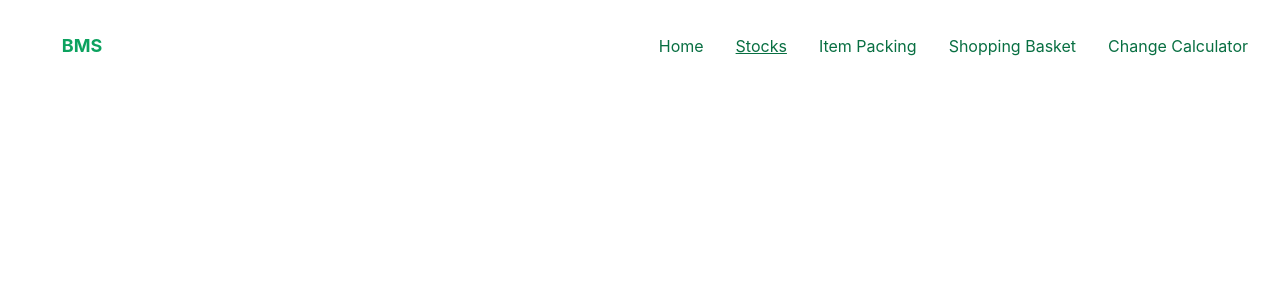
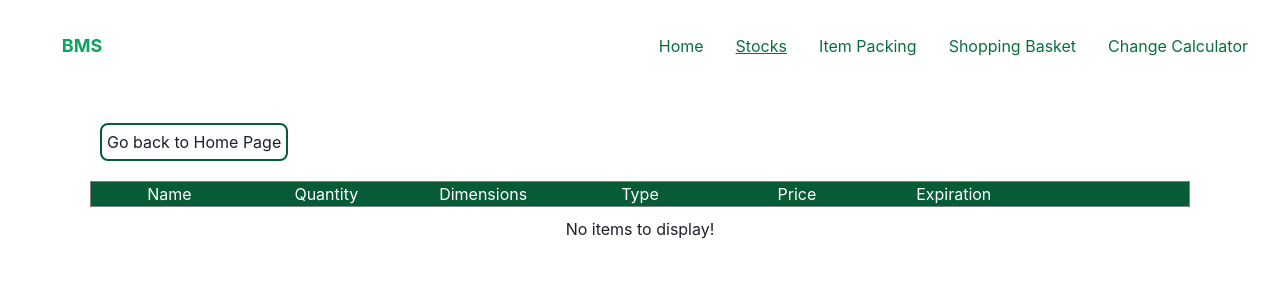
Before and after one commit to Harmos274/SCRUMGroupProjectBM, a React (Create React App) app: page /stock in a window 1280 px wide. Shown: the top 300 px of the page. Built offline with nearby package versions, Linux system fonts and the light colour scheme.

Commit message:
feat: 🎸 Stock - View items

```diff
--- /dev/null
+++ b/src/pages/StockPage.css
@@ -0,0 +1,43 @@
+.stock-elements-container {
+    margin: 10;
+}
+
+.stock-item-element {
+    border: 1px solid grey;
+    margin: 10px;
+    display: flex;
+    flex-direction: row;
+    justify-content: space-around;
+}
+
+#stock-page-container {
+    margin-right: 80px;
+    margin-left: 80px;
+}
+
+.stock-page-item-info {
+    width: 16%;
+}
+
+#stock-page-titles {
+    background-color: #075C37;
+    color: white;
+}
+
+.stock-page-delete-button {
+    background-color: red;
+    border-radius: 5px;
+    padding: 2px 5px 2px 5px;
+    font-size: 14px;
+    color: white;
+}
+
+#stock-item-go-back {
+    text-align: left;
+    flex-direction: row;
+    border: 2px solid #075C37;
+    border-radius: 8px;
+    display: table;
+    padding: 5px;
+    margin: 20px;
+}
--- a/src/pages/StockPage.js
+++ b/src/pages/StockPage.js
@@ -1,3 +1,60 @@
-export default function StockPage() {
-    return <div/>
+import React, { useState } from 'react';
+import './StockPage.css'
+import { useBSMContext } from '../utils/store';
+import {Link} from "react-router-dom";
+
+function getPrice(type) {
+  if (type === "Gift")
+    return 20;
+  if (type === "Luxury")
+    return 50;
+  if (type === "Essential")
+    return 30;
+  return 0;
 }
+
+function StockPage() {
+  const data = useBSMContext();
+
+  const [items, ] = useState(data ? data.items.items : []);
+
+  return (
+    <div id="stock-page-container">
+
+      <div id="stock-item-go-back">
+        <Link to="/">Go back to Home Page</Link>
+      </div>
+
+      <div className="stock-elements-container">
+        <div className="stock-item-element" id="stock-page-titles">
+          <div className="stock-page-item-info">Name</div>
+          <div className="stock-page-item-info">Quantity</div>
+          <div className="stock-page-item-info">Dimensions</div>
+          <div className="stock-page-item-info">Type</div>
+          <div className="stock-page-item-info">Price</div>
+          <div className="stock-page-item-info">Expiration</div>
+          <div className="stock-page-item-info"></div>
+        </div>
+        {items && items.length !== 0 ? items.map(item => {
+          return (
+            <div key={item.name} className="stock-item-element">
+              <div className="stock-page-item-info">{item.name}</div>
+              <div className="stock-page-item-info">{item.quantity}</div>
+              <div className="stock-page-item-info">{item.dimensions.height}x{item.dimensions.width}x{item.dimensions.length}cm</div>
+              <div className="stock-page-item-info">{item.type}</div>
+              <div className="stock-page-item-info">€{getPrice(item.type)}</div>
+              <div className="stock-page-item-info">{new Date(item.expiration_date).toDateString()}</div>
+              <div className="stock-page-item-info">
+                <button className="stock-page-delete-button">Delete</button>
+              </div>
+            </div>
+          )
+        }) :
+          <div>No items to display!</div>
+        }
+      </div>
+    </div>
+  );
+}
+
+export default StockPage;
```
